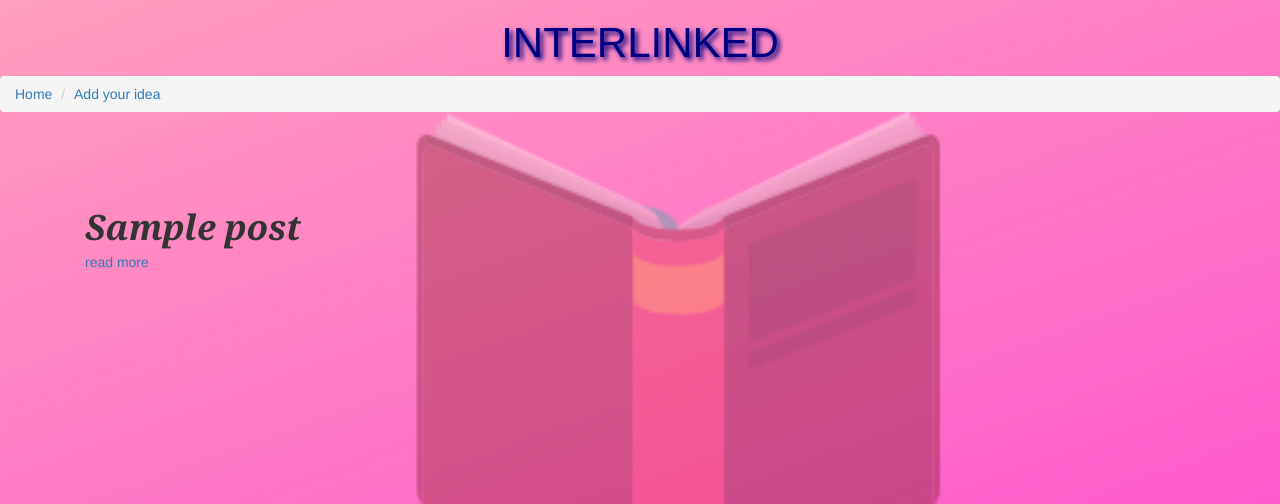
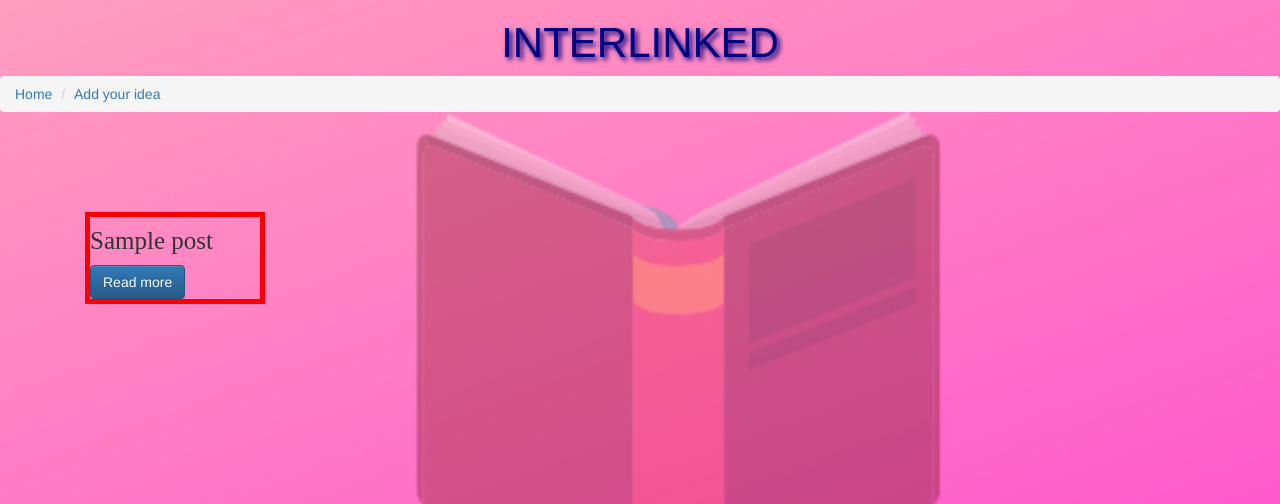
Before and after one commit to firefreezer1/django-blog, a Django app: page / in a window 1280 px wide. Shown: the top 504 px of the page. Run offline with Django 3.2, Linux system fonts and the light colour scheme; tables that the repository leaves empty hold one stand-in row (values such as "Sample post"); some libraries are stand-ins or nearby versions.

Commit message:
added card to post

```diff
--- a/adu_blog/blog/templates/home.html
+++ b/adu_blog/blog/templates/home.html
@@ -59,10 +59,15 @@
 
     <div class="col-sm-4">
 
-      <p style="font: italic bold 12px/30px Georgia, serif;font-size:35px;"> {{post.title}}</p>
 
-      <a href="/post/{{post.id}}"> read more
-      </a>
+
+      <div class="card" style="width: 18rem;border: 5px solid red;">
+
+  <div class="card-body">
+    <h5 style="font-family:News701 BT;font-size:25px;">{{post.title}}</h5>
+    <a href="/post/{{post.id}}" class="btn btn-primary">Read more</a>
+  </div>
+</div>
     </div>
 
     {% endfor %}
```
